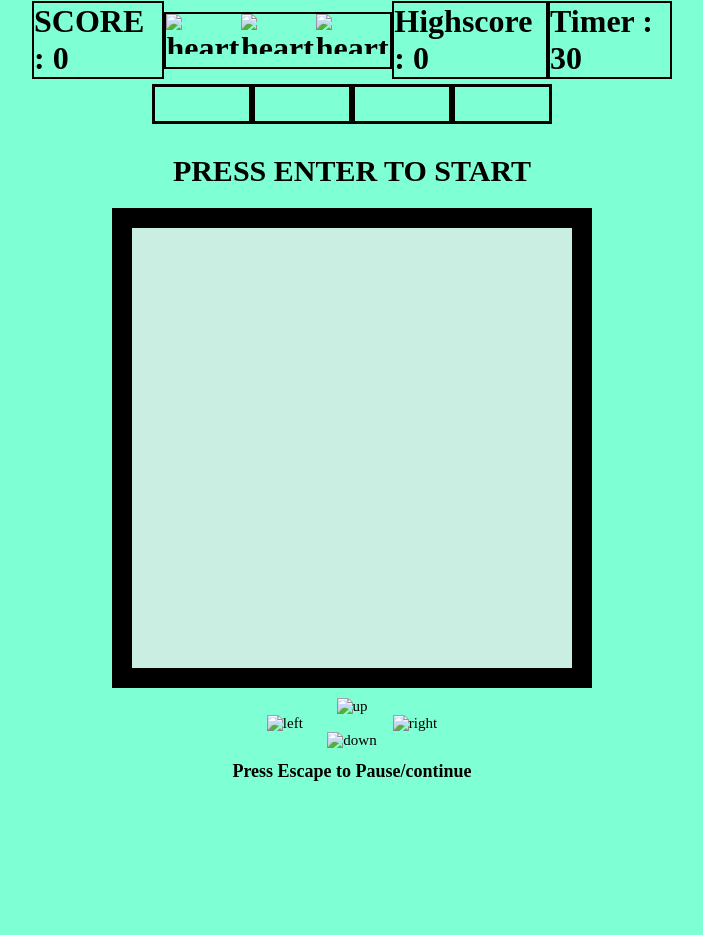
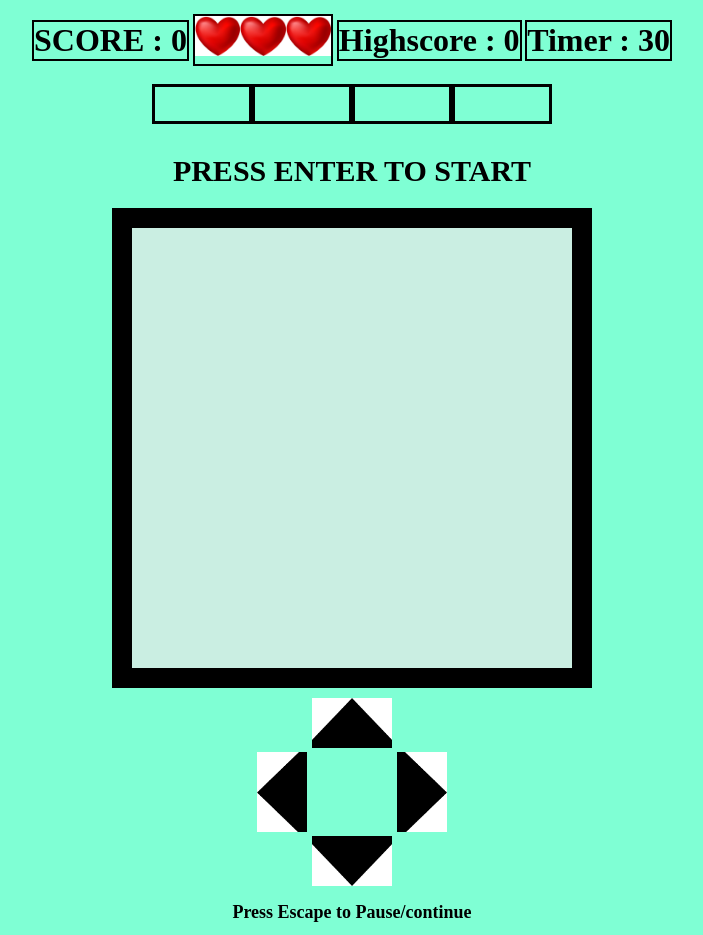
Before and after one commit to rahulrk011/delta_task1-hacker-, a plain HTML site: page index.html in a window 1280 px wide. Shown: the whole page, without its empty margins (288-991 px from the left). Before the commit the page ends 800 px from the top, so only its background shows below. Drawn offline with Linux system fonts and the light colour scheme.

Commit message:
Update index.html

```diff
--- a/index.html
+++ b/index.html
@@ -11,9 +11,9 @@
         <div class="info">
             <div id="score" style="border: 2px solid black;"></div>
             <div id="lives" style="border: 2px solid black; display: flex; flex-direction: row;">
-                <div class="life1"><img alt='heart' src="images/heart.png" class="life"></div>
-                <div class="life2"><img alt='heart' src="images/heart.png" class="life"></div>
-                <div class="life3"><img alt='heart' src="images/heart.png" class="life"></div>
+                <div class="life1"><img alt='heart' src="heart.png" class="life"></div>
+                <div class="life2"><img alt='heart' src="heart.png" class="life"></div>
+                <div class="life3"><img alt='heart' src="heart.png" class="life"></div>
             </div>
             <div id="Hiscore" style="border: 2px solid black;"></div>
             <div id="timer" style="border: 2px solid black;"></div>
@@ -30,12 +30,12 @@
         <div class="Area">
         </div>
 
-            <div><img  class="up" alt='up' src="images/uparrow.png"></div>
+            <div><img  class="up" alt='up' src="uparrow.png"></div>
             <div class="lr">
-                <div ><img class="left" alt='left' src="images/leftArrow.png"></div>
-                <div ><img class="right" alt='right' src="images/rightarrow.png"></div>
+                <div ><img class="left" alt='left' src="leftArrow.png"></div>
+                <div ><img class="right" alt='right' src="rightarrow.png"></div>
             </div>
-            <div ><img class="down" alt='down' src="images/downarrow.png"></div>
+            <div ><img class="down" alt='down' src="downarrow.png"></div>
 
         <div class="txt"> <h1 style="font-size: larger;">Press Escape to Pause/continue</h1>  </div>
 
```
